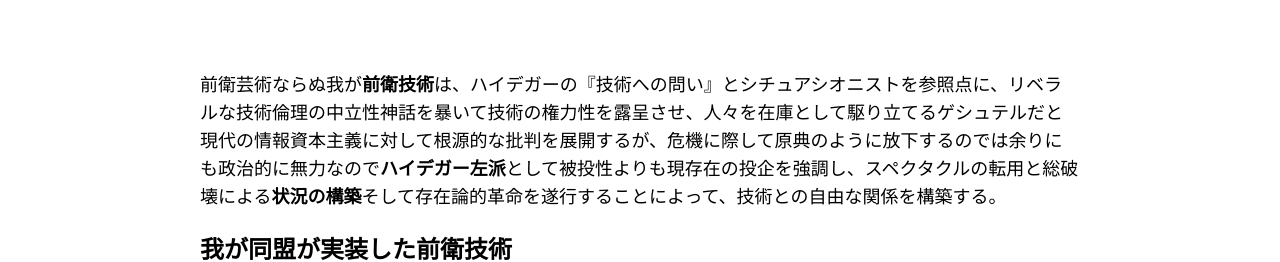
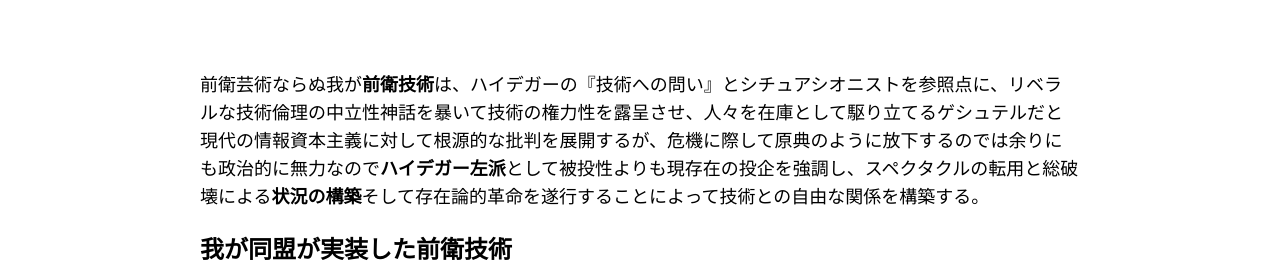
Before and after one commit to avant-garde-tech/avant-garde-tech.github.io, a plain HTML site: page index.html in a window 1280 px wide. Shown: the part 635-897 px from the top of the page. Drawn offline with Linux system fonts and the light colour scheme.

Commit message:
Update index.html

```diff
--- a/index.html
+++ b/index.html
@@ -19,7 +19,7 @@
         </header>
         <main>
             <p>
-                前衛芸術ならぬ我が<strong>前衛技術</strong>は、ハイデガーの『技術への問い』とシチュアシオニストを参照点に、リベラルな技術倫理の中立性神話を暴いて技術の権力性を露呈させ、人々を在庫として駆り立てるゲシュテルだと現代の情報資本主義に対して根源的な批判を展開するが、危機に際して原典のように放下するのでは余りにも政治的に無力なので<strong>ハイデガー左派</strong>として被投性よりも現存在の投企を強調し、スペクタクルの転用と総破壊による<strong>状況の構築</strong>そして存在論的革命を遂行することによって、技術との自由な関係を構築する。
+                前衛芸術ならぬ我が<strong>前衛技術</strong>は、ハイデガーの『技術への問い』とシチュアシオニストを参照点に、リベラルな技術倫理の中立性神話を暴いて技術の権力性を露呈させ、人々を在庫として駆り立てるゲシュテルだと現代の情報資本主義に対して根源的な批判を展開するが、危機に際して原典のように放下するのでは余りにも政治的に無力なので<strong>ハイデガー左派</strong>として被投性よりも現存在の投企を強調し、スペクタクルの転用と総破壊による<strong>状況の構築</strong>そして存在論的革命を遂行することによって技術との自由な関係を構築する。
             </p>
             <h2>我が同盟が実装した前衛技術</h2>
             <p>
```
